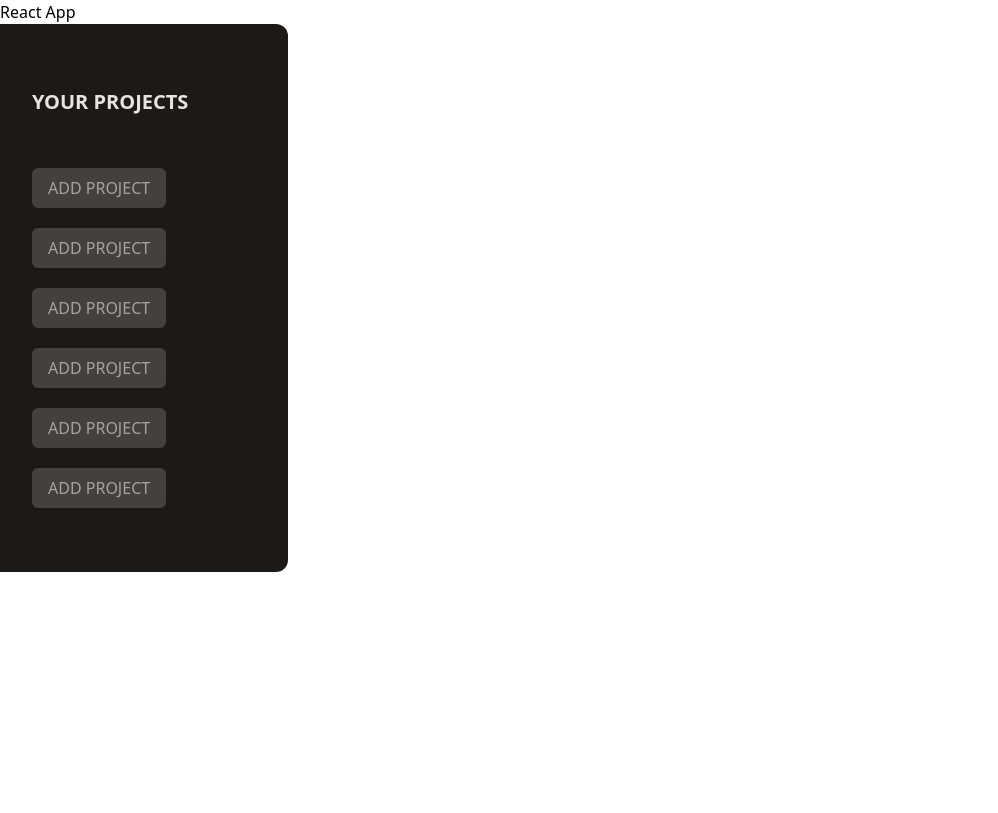
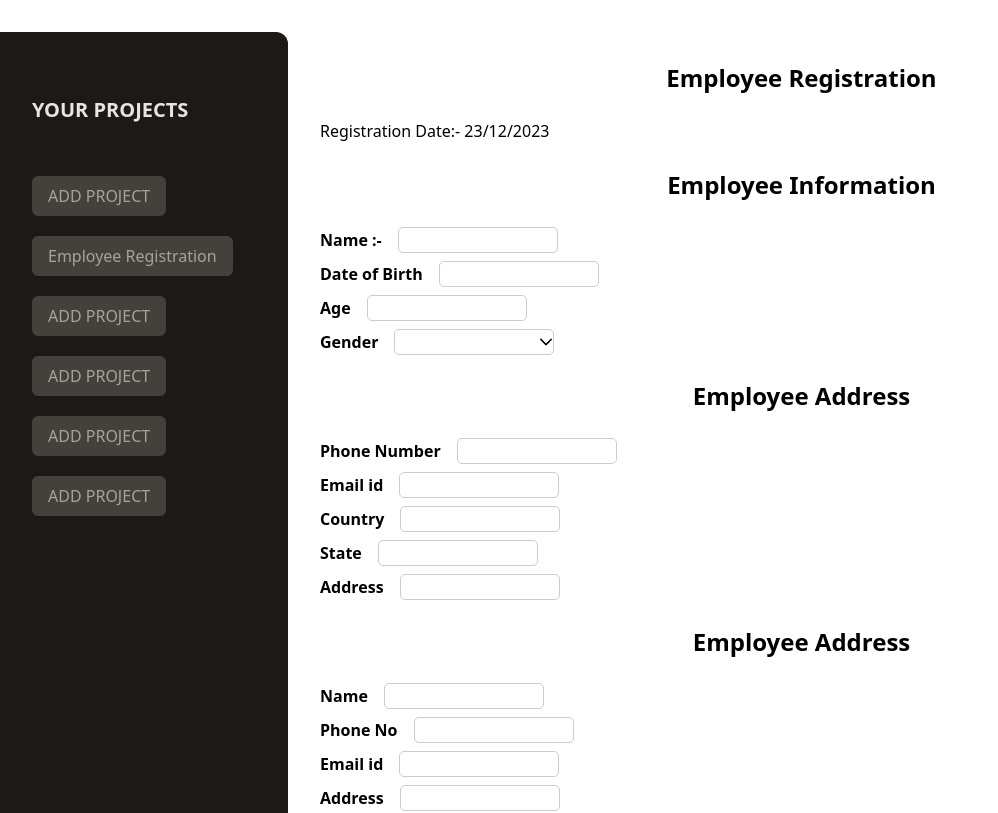
Before and after one commit to ayush1108g/winter_code_week_3, a React (Create React App) app in the folder frontend/: page / in a window 1280 px wide. Shown: the top 813 px of the page, without its empty margins (0-998 px from the left). Built offline with nearby package versions, Linux system fonts and the light colour scheme.

Commit message:
employeeregistration

```diff
--- a/frontend/package.json
+++ b/frontend/package.json
@@ -7,14 +7,14 @@
     "bootstrap": "^5.3.2",
     "cra-template": "1.2.0",
     "framer-motion": "^10.16.16",
-    "react": "^18.2.0",
     "react-bootstrap": "^2.9.1",
     "react-dom": "^18.2.0",
     "react-icons": "^4.12.0",
     "react-router": "^6.21.0",
     "react-router-dom": "^6.21.0",
-    "react-scripts": "5.0.1",
-    "web-vitals": "^2.1.4"
+    "react": "^18.2.0",
+    "react-dom": "^18.2.0",
+    "react-scripts": "5.0.1"
   },
   "scripts": {
     "start": "react-scripts start",
--- /dev/null
+++ b/frontend/src/App.js
@@ -0,0 +1,14 @@
+import './App.css';
+import Employeeregistration from './components/Employee/Employeeregistration'
+import SideBar from './components/SideBar';
+import React from 'react';
+function App() {
+  return (
+    <main className="h-screen my-8 flex">
+      <SideBar/>
+    <Employeeregistration/>
+    </main>
+  );
+}
+
+export default App;
--- /dev/null
+++ b/frontend/src/UI/dropdown.module.css
@@ -0,0 +1,18 @@
+.input {
+    display: flex;
+    align-items: center;
+    margin-bottom: 0.5rem;
+  }
+
+  .input label {
+    font-weight: bold;
+    margin-right: 1rem;
+  }
+
+  .dropdown {
+    width: 10rem;
+    border-radius: 5px;
+    border: 1px solid #ccc;
+    font: inherit;
+    padding-left: 0.5rem;
+  }
--- /dev/null
+++ b/frontend/src/UI/dropdowninput.jsx
@@ -0,0 +1,14 @@
+
+import React, { useState } from "react";
+import { Dropdown } from 'primereact/dropdown';
+import css from './dropdown.module.css';
+export default function Dropdowninput(props) {
+    const [selectedCity, setSelectedCity] = useState(null);
+    return (
+        <div className={css.input}>
+            <label >{props.label}</label>
+            <Dropdown  value={selectedCity} onChange={(e) => setSelectedCity(e.value)} options={props.list} optionLabel="name"
+                 className={css.dropdown}/>
+        </div>
+    )
+}
--- /dev/null
+++ b/frontend/src/UI/input.jsx
@@ -0,0 +1,10 @@
+import classes from './input.module.css';
+
+export default function Input1(props){
+    return(
+        <div className={classes.input}>
+            <label>{props.label}</label>
+            <input />
+        </div>
+    )
+}
--- /dev/null
+++ b/frontend/src/UI/input.module.css
@@ -0,0 +1,18 @@
+.input {
+    display: flex;
+    align-items: center;
+    margin-bottom: 0.5rem;
+  }
+
+  .input label {
+    font-weight: bold;
+    margin-right: 1rem;
+  }
+
+  .input input {
+    width: 10rem;
+    border-radius: 5px;
+    border: 1px solid #ccc;
+    font: inherit;
+    padding-left: 0.5rem;
+  }
--- a/frontend/src/components/Button.jsx
+++ b/frontend/src/components/Button.jsx
@@ -1,5 +1,5 @@
 export default function ({children,...props}) {
     return(
-        <button className="px-4 py-2 text-xs mt-5 md:text-base rounded-md bg-stone-700 text-stone-400 hover:bg-stone-600 hover:text-stone-100" {...props}>{children}</button>
+        <button className={`px-4 py-2 text-xs mt-5 md:text-base rounded-md bg-stone-700 text-stone-400 hover:bg-stone-600 hover:text-stone-100 ${props.extraclass}`} {...props}>{children}</button>
     )
 }
--- /dev/null
+++ b/frontend/src/components/Employee/Employeeregistration.jsx
@@ -0,0 +1,59 @@
+import React, { Fragment } from 'react'
+import Input from './../../UI/input'
+import Dropdowninput from './../../UI/dropdowninput'
+import css from './employeereg.module.css'
+import Button from '../Button'
+function Employeeregistration() {
+    const today = new Date();
+const day = String(today.getDate()).padStart(2, '0');
+const month = String(today.getMonth() + 1).padStart(2, '0');
+const year = today.getFullYear();
+const formattedDate = `${day}/${month}/${year}`;
+    return (
+        <div className={`w-2/3 px-8 py-1  ${css.container}` }>
+            <h2>Employee Registration</h2>
+            <div>
+                <h3>Registration Date:- <span>{formattedDate}</span></h3>
+            </div>
+            <div>
+                <h2>Employee Information</h2>
+                <Input label="Name :-"/>
+                <Input label="Date of Birth"/>
+                <Input label="Age"/>
+                <Dropdowninput label="Gender" list = {[
+        { name: 'Male', code: '1' },
+        { name: 'Female', code: '2' },
+        { name: 'Transgender', code: '3' },
+    ]}/>
+            </div>
+            <div>
+                <h2>Employee Address</h2>
+                <Input label="Phone Number"/>
+                <Input label="Email id"/>
+                <Input label="Country"/>
+                <Input label="State"/>
+                <Input label="Address"/>
+            </div>
+            <div>
+            <h2>Employee Address</h2>
+                <Input label="Name"/>
+                <Input label="Phone No"/>
+                <Input label="Email id"/>
+                <Input label="Address"/>
+            </div>
+            <div>
+                <h2>Job Application</h2>
+                <Dropdowninput label="Job type" list={[
+        { name: 'Doctor', code: '1' },
+        { name: 'Nurse', code: '2' },
+        { name: 'Security', code: '3' },
+        { name: 'Cleaner', code: '4' },
+        { name: 'pharmachist', code: '5' },
+        ]}/>
+            </div>
+            <Button extraclass={css.button}>Sumbit</Button>
+        </div>
+    )
+}
+
+export default Employeeregistration
--- /dev/null
+++ b/frontend/src/components/Employee/employeereg.module.css
@@ -0,0 +1,14 @@
+.container {
+
+}
+.container h2{
+    text-align: center;
+    font-size: x-large;
+    margin: 3%;
+    margin-left: 25%;
+    font-weight: 600;
+}
+.button{
+    align-items: center;
+    margin-left: 50%;
+}
--- a/frontend/src/components/SideBar.jsx
+++ b/frontend/src/components/SideBar.jsx
@@ -1,12 +1,12 @@
 import Button from "./Button";
-export default function() {
+export default function SideBar() {
   return (
     <aside className="w-1/3 px-8 py-16 bg-stone-900 text-stone-50 md:w-72 rounded-r-xl">
       <h2 className="mb-8 font-bold uppercase md:text-xl text-stone-200">Your Projects</h2>
       <div>
         <ul>
         <li><Button> ADD PROJECT</Button></li>
-        <li><Button> ADD PROJECT</Button></li>
+        <li><Button> Employee Registration</Button></li>
         <li><Button> ADD PROJECT</Button></li>
         <li><Button> ADD PROJECT</Button></li>
         <li><Button> ADD PROJECT</Button></li>
```
Also changed, not shown: frontend/src/components/Employee/employeelist.jsx (added), 1 other file (tests, documents, lock files or other folders).
